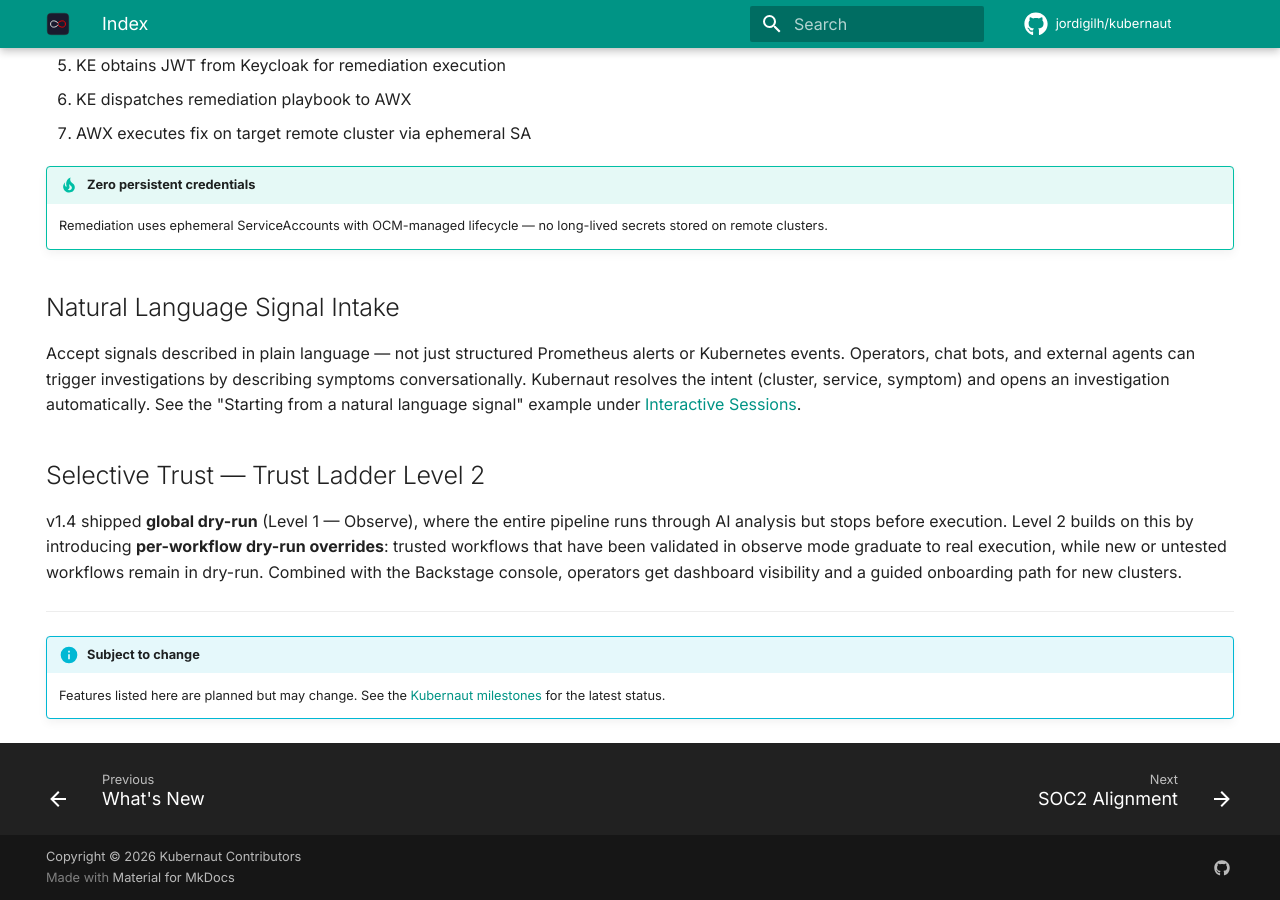
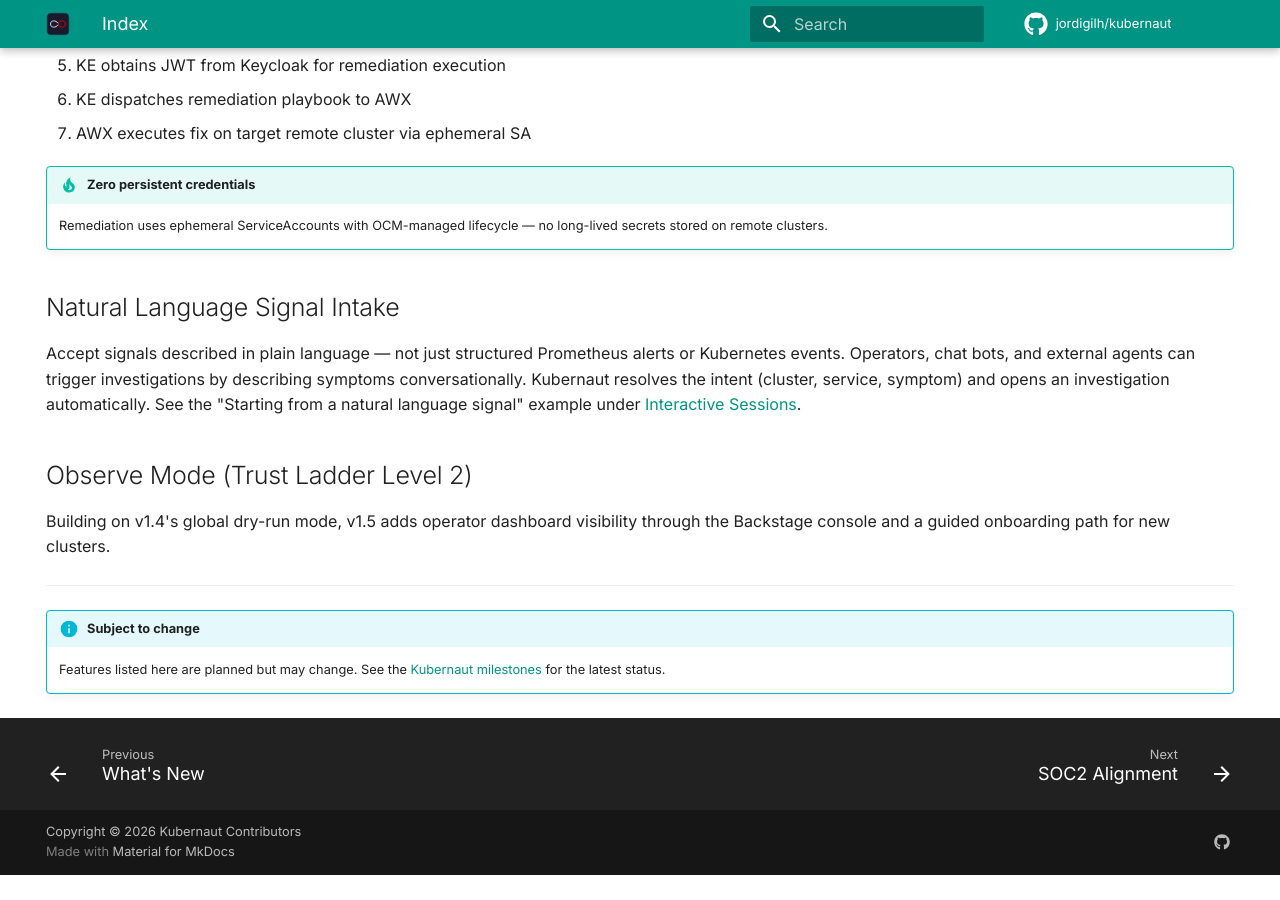
Before and after one commit to jordigilh/kubernaut-docs, an MkDocs documentation site: the page built from docs/whats-next/index.md, in a window 1280 px wide and 900 px high, scrolled down 5477 px. Built offline with MkDocs 1.6.1 and Material for MkDocs 9.7.7, drawn with Linux system fonts in a browser that asks for light colours; comment, search, counter and statistics services are not loaded; the version menu is left out; after the commit the page ends 6352 px from its top, so only the background shows below that.

Commit message:
docs: revert Selective Trust assumption, restore fleet diagram step arrows
- Revert "Selective Trust — Trust Ladder Level 2" back to original
  "Observe Mode" heading and text (the v1.5 scope is dashboard visibility,
  not per-workflow dry-runs)
- Add numbered step annotations (1-6) back into fleet-operations.svg so
  the diagram legend can be cross-referenced visually

Co-authored-by: Cursor <cursoragent@cursor.com>

```diff
--- a/docs/whats-next/index.md
+++ b/docs/whats-next/index.md
@@ -198,9 +198,9 @@ Hub-and-spoke deployment using [OCM](https://open-cluster-management.io/) (Open
 
 Accept signals described in plain language — not just structured Prometheus alerts or Kubernetes events. Operators, chat bots, and external agents can trigger investigations by describing symptoms conversationally. Kubernaut resolves the intent (cluster, service, symptom) and opens an investigation automatically. See the "Starting from a natural language signal" example under [Interactive Sessions](#interactive-sessions).
 
-## Selective Trust — Trust Ladder Level 2
+## Observe Mode (Trust Ladder Level 2)
 
-v1.4 shipped **global dry-run** (Level 1 — Observe), where the entire pipeline runs through AI analysis but stops before execution. Level 2 builds on this by introducing **per-workflow dry-run overrides**: trusted workflows that have been validated in observe mode graduate to real execution, while new or untested workflows remain in dry-run. Combined with the Backstage console, operators get dashboard visibility and a guided onboarding path for new clusters.
+Building on v1.4's global dry-run mode, v1.5 adds operator dashboard visibility through the Backstage console and a guided onboarding path for new clusters.
 
 ---
 
```
Also changed, not shown: docs/assets/images/fleet-operations.svg.
